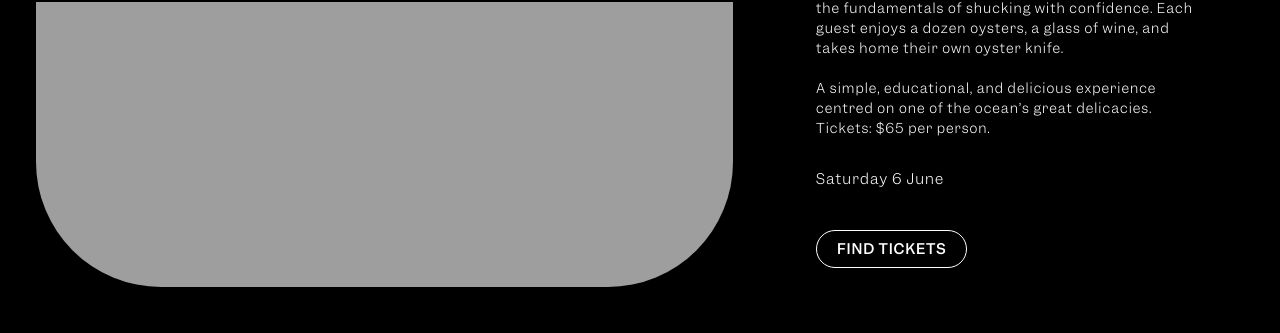
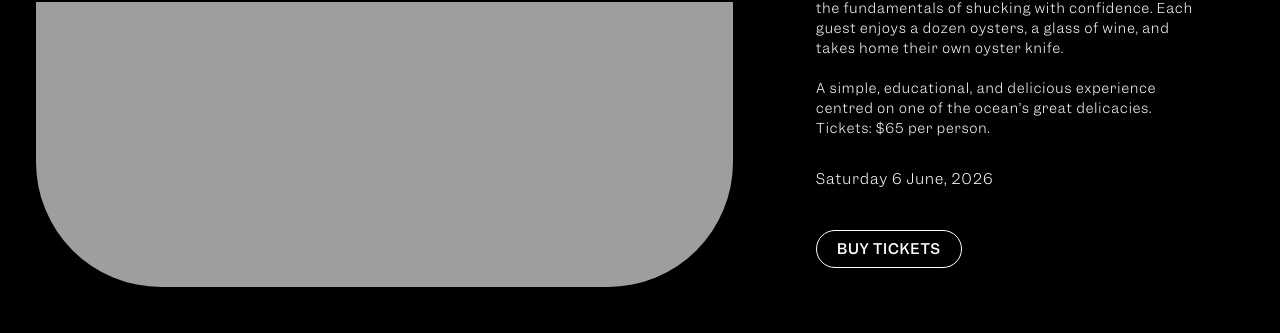
Before and after one commit to yugenteabar/restaurant, a Jekyll site: the page built from _pages/events.md, in a window 1280 px wide and 900 px high, scrolled down 888 px. Shown: the part 91-424 px from the top of the window. Built offline with Jekyll 4.4.1, drawn with Linux system fonts in a browser that asks for light colours; grey boxes are pictures that could not be loaded.

Commit message:
TinaCMS content update

```diff
--- a/_pages/events.md
+++ b/_pages/events.md
@@ -23,8 +23,8 @@ events:
       Explore Australia’s oyster regions, estuaries, farming methods, and what shapes flavour, before learning the fundamentals of shucking with confidence. Each guest enjoys a dozen oysters, a glass of wine, and takes home their own oyster knife.
 
       A simple, educational, and delicious experience centred on one of the ocean’s great delicacies. Tickets: $65 per person.
-    event_date: Saturday 6 June
-    button_text: FIND TICKETS
+    event_date: 'Saturday 6 June, 2026'
+    button_text: BUY TICKETS
     button_link: 'https://events.humanitix.com/portside_oyster'
   - event_image: /assets/images/YD_DJBanner.png
     event_title: LIVE DJS EVERY SATURDAY
```
